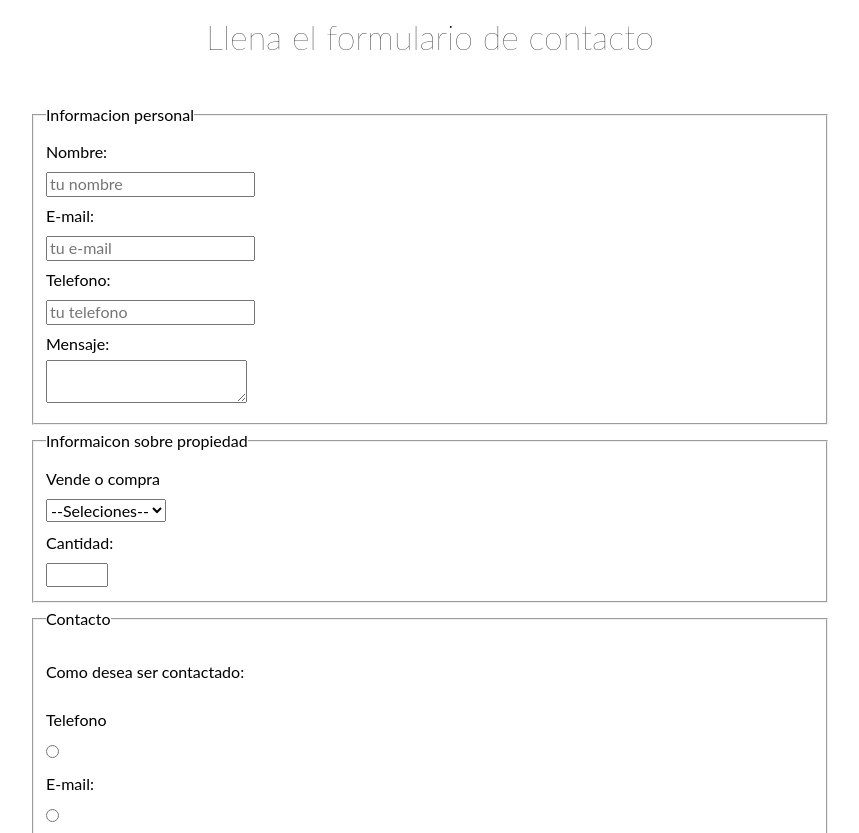
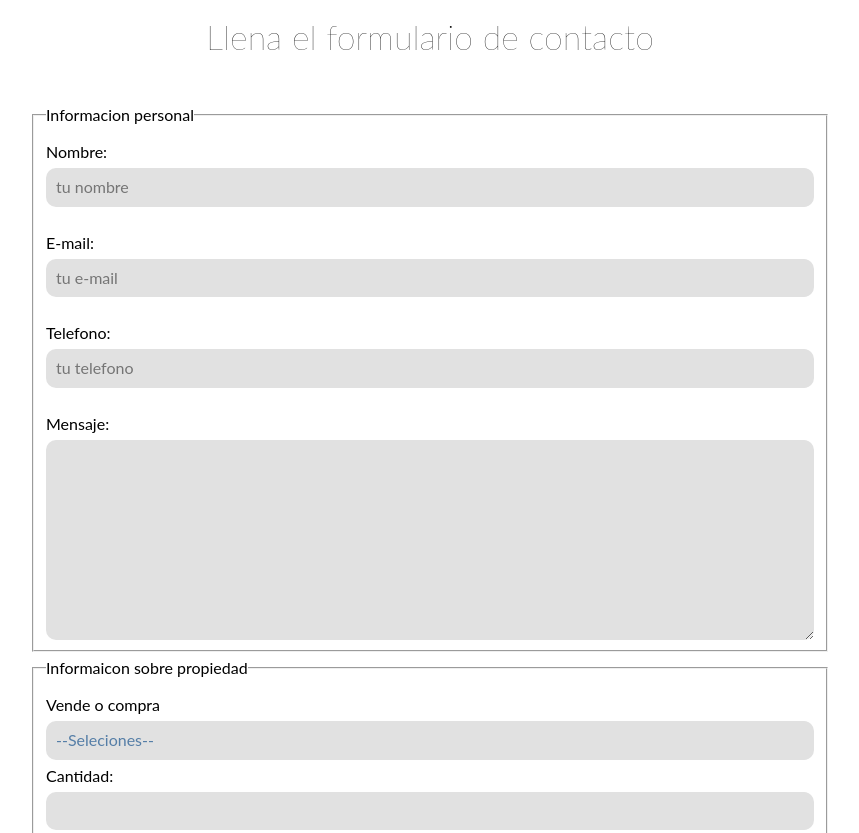
Before and after one commit to Lester-Alonzo/Bienes-Raices, a plain HTML site: page contacto.html in a window 1280 px wide. Shown: the part 927-1760 px from the top of the page, without its empty margins (210-1069 px from the left). Drawn offline with Linux system fonts and the light colour scheme.

Commit message:
add style

```diff
--- a/css/style.css
+++ b/css/style.css
@@ -374,3 +374,21 @@ h4 {
 label{
     display: block;
 }
+input:not([type="submit"]), textarea, select
+{
+    padding: 1rem;
+    display: block;
+    width: 100%;
+    background-color: #e1e1e1;
+    margin-bottom: 2rem;
+    border: none;
+    border-radius: 1rem;
+    color: rgb(85, 126, 167);
+}
+select{
+    -webkit-appearance: none;
+    appearance: none;
+}
+textarea{
+    height: 20rem;
+}
```
